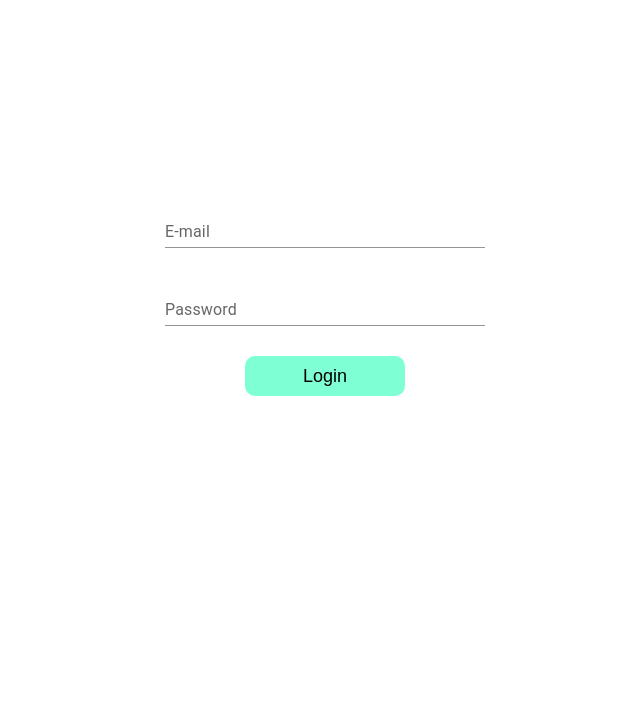
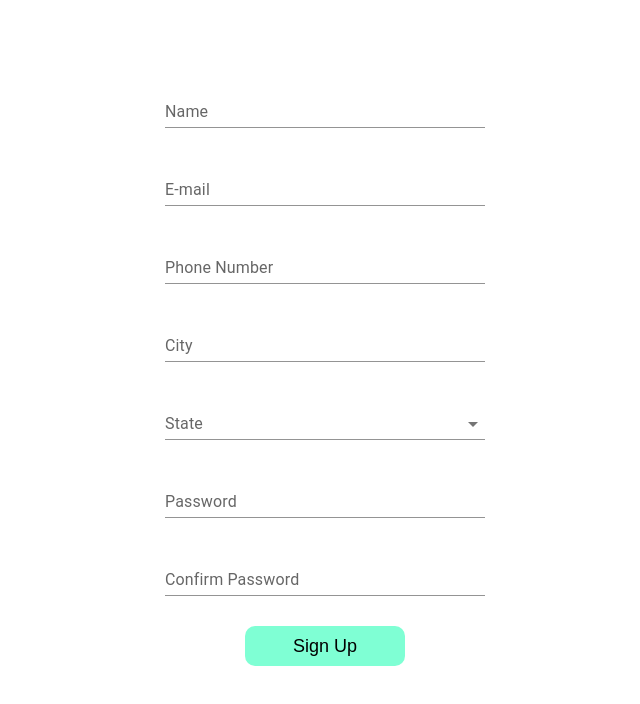
Before and after one commit to ga-arsod/chat-app, a React (Create React App) app in the folder frontend/: page / in a window 1280 px wide. Shown: the top 704 px of the page, without its empty margins (315-955 px from the left). Built offline with nearby package versions, Linux system fonts and the light colour scheme.

Commit message:
Created signup page UI

```diff
--- a/frontend/src/Components/Signup.tsx
+++ b/frontend/src/Components/Signup.tsx
@@ -1,26 +1,81 @@
 import { useState } from "react";
 import TextField from '@mui/material/TextField';
 import style from "../Styles/Signup.module.css";
-
+import MenuItem from '@mui/material/MenuItem';
+import {FormControl, InputLabel, Select, SelectChangeEvent} from "@mui/material";
 
 export const Signup = () => {
+    const [age, setAge] = useState<string>('');
+
+    const handleChange = (event: SelectChangeEvent) => {
+        setAge(event.target.value);
+    };
+
     return (
         <div id={style.signupContainer}>
             <form action="">
                 <TextField
                     fullWidth
                     id="standard-error-helper-text"
+                    label="Name"
+                    variant="standard"
+                    name="name"
+                />
+                <TextField
+                    fullWidth
+                    id="standard-error-helper-text"
                     label="E-mail"
-                    //   helperText="Incorrect entry."
                     variant="standard"
-                //   color="error"
-                // onChange={(e) => {
-                //     setValidate(e.target.value);
-                // }}
+                    name="email"
+                />
+                <TextField
+                    fullWidth
+                    id="standard-error-helper-text"
+                    label="Phone Number"
+                    name="phoneNumber"
+                    variant="standard"
+                />
+                <TextField
+                    fullWidth
+                    id="standard-error-helper-text"
+                    label="City"
+                    name="city"
+                    variant="standard"
+                />
+                <FormControl fullWidth variant="standard" >
+                    <InputLabel id="demo-simple-select-standard-label">State</InputLabel>
+                    <Select
+                        labelId="demo-simple-select-standard-label"
+                        id="demo-simple-select-standard"
+                        value={age}
+                        onChange={handleChange}
+                        label="Age"
+                    >
+                        <MenuItem value="">
+                            <em>None</em>
+                        </MenuItem>
+                        <MenuItem value="Andhra Pradesh">Andhra Pradesh</MenuItem>
+                        <MenuItem value="Delhi">Delhi</MenuItem>
+                        <MenuItem value="Gujrat">Gujrat</MenuItem>
+                        <MenuItem value="Maharashtra">Maharashtra</MenuItem>
+                        <MenuItem value="Karnataka">Karnataka</MenuItem>
+                        <MenuItem value="Madhya Pradesh">Madhya Pradesh</MenuItem>
+                        <MenuItem value="Kerala">Kerala</MenuItem>
+                        <MenuItem value="Telangana">Telangana</MenuItem>
+                    </Select>
+                </FormControl>
+
+
+                <TextField
+                    fullWidth
+                    id="standard-error-helper-text"
+                    label="Password"
+                    variant="standard"
+                    name="password"
                 />
                 <TextField
                     id="standard-error-helper-text"
-                    label="Password"
+                    label="Confirm Password"
                     //   helperText="Incorrect entry."
                     variant="standard"
                 //   color="error"
@@ -29,7 +84,7 @@ export const Signup = () => {
                 // }}
                 />
 
-                <button>Login</button>
+                <button>Sign Up</button>
             </form>
         </div>
     )
--- a/frontend/src/Styles/Signup.module.css
+++ b/frontend/src/Styles/Signup.module.css
@@ -6,7 +6,7 @@
 #signupContainer > form{
     display: flex;
     width: 50%;
-    margin: 25vh auto;
+    margin: 10vh auto;
     flex-direction: column;
     justify-content: center;
     gap: 30px;
```
